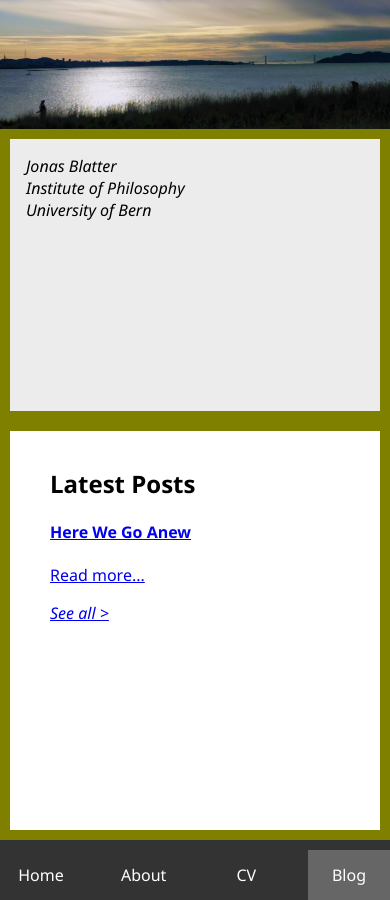
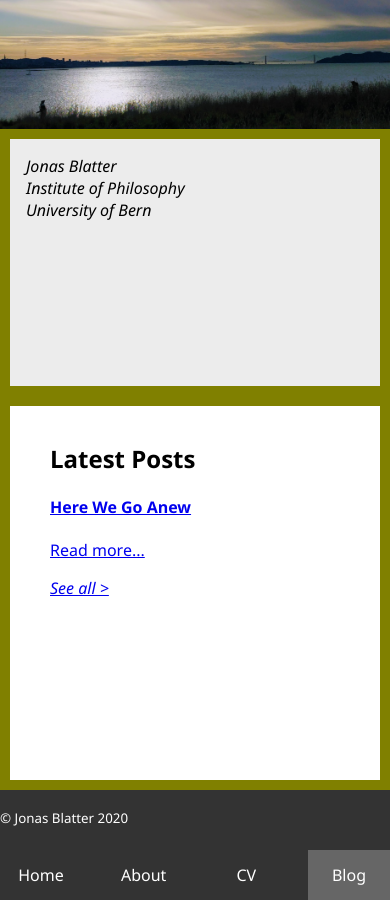
Before and after one commit to jonasblatter/jonasblatter.github.io, a Jekyll site: the page built from blog.md, in a window 390 px wide. Built offline with Jekyll 4.4.1, drawn with Linux system fonts in a browser that asks for light colours; our own code applies the rules of GitHub Pages for plain Markdown files.

Commit message:
room for navbar

```diff
--- a/_sass/main.scss
+++ b/_sass/main.scss
@@ -118,8 +118,9 @@
     grid-template-areas:
     'header header header'
     'left main right'
-    'left footer right';
-    grid-template-rows: min-content auto 60px;
+    'left footer right'
+    'navbar navbar navbar';
+    grid-template-rows: min-content auto 60px 50px;
     grid-template-columns: 0px auto 0px;
   }
   section {
@@ -129,6 +130,7 @@
     nav {
       display: flex;
       justify-content: space-between;
+      a {width: auto;}
     }
   }
   main {
```
